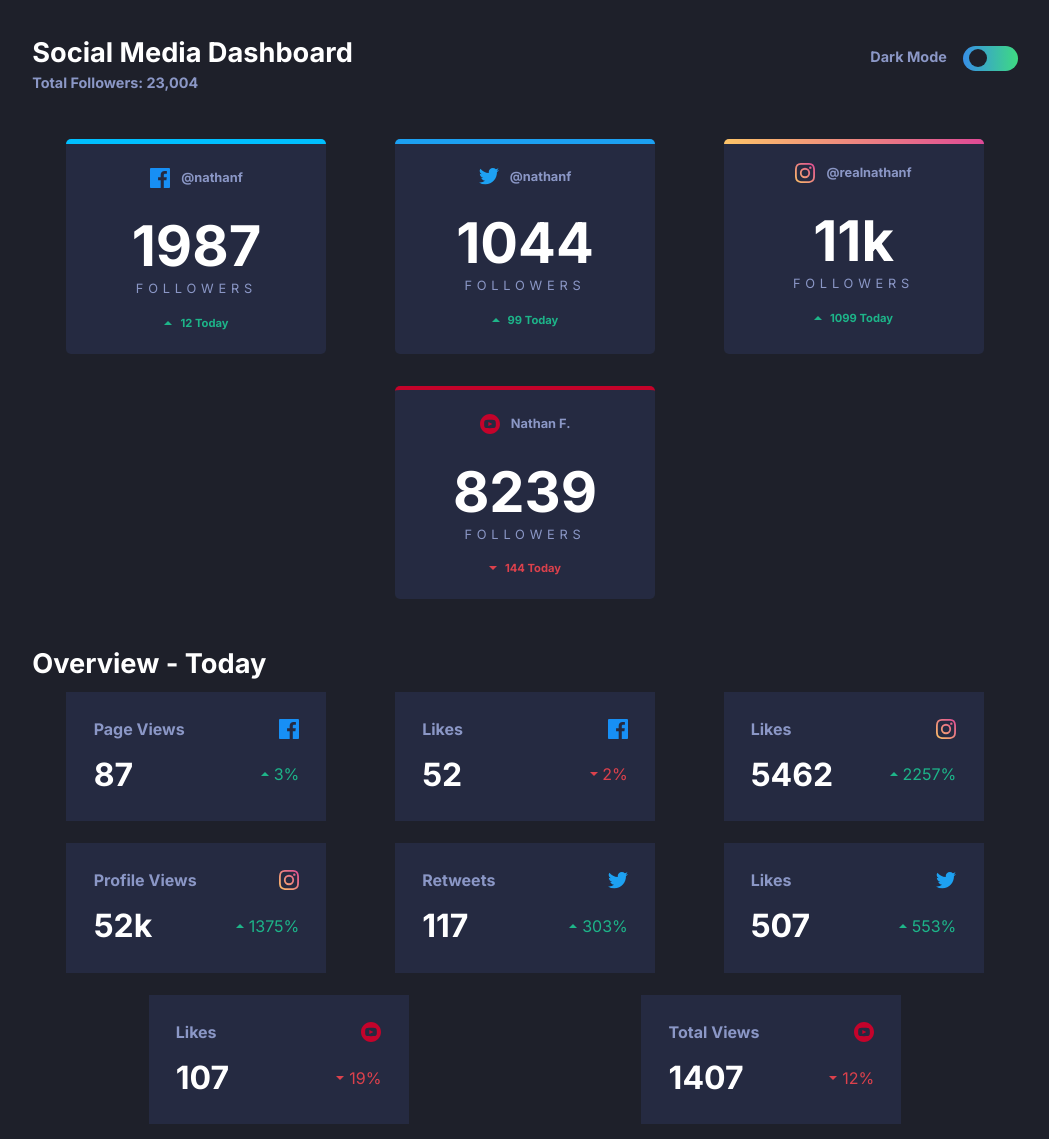
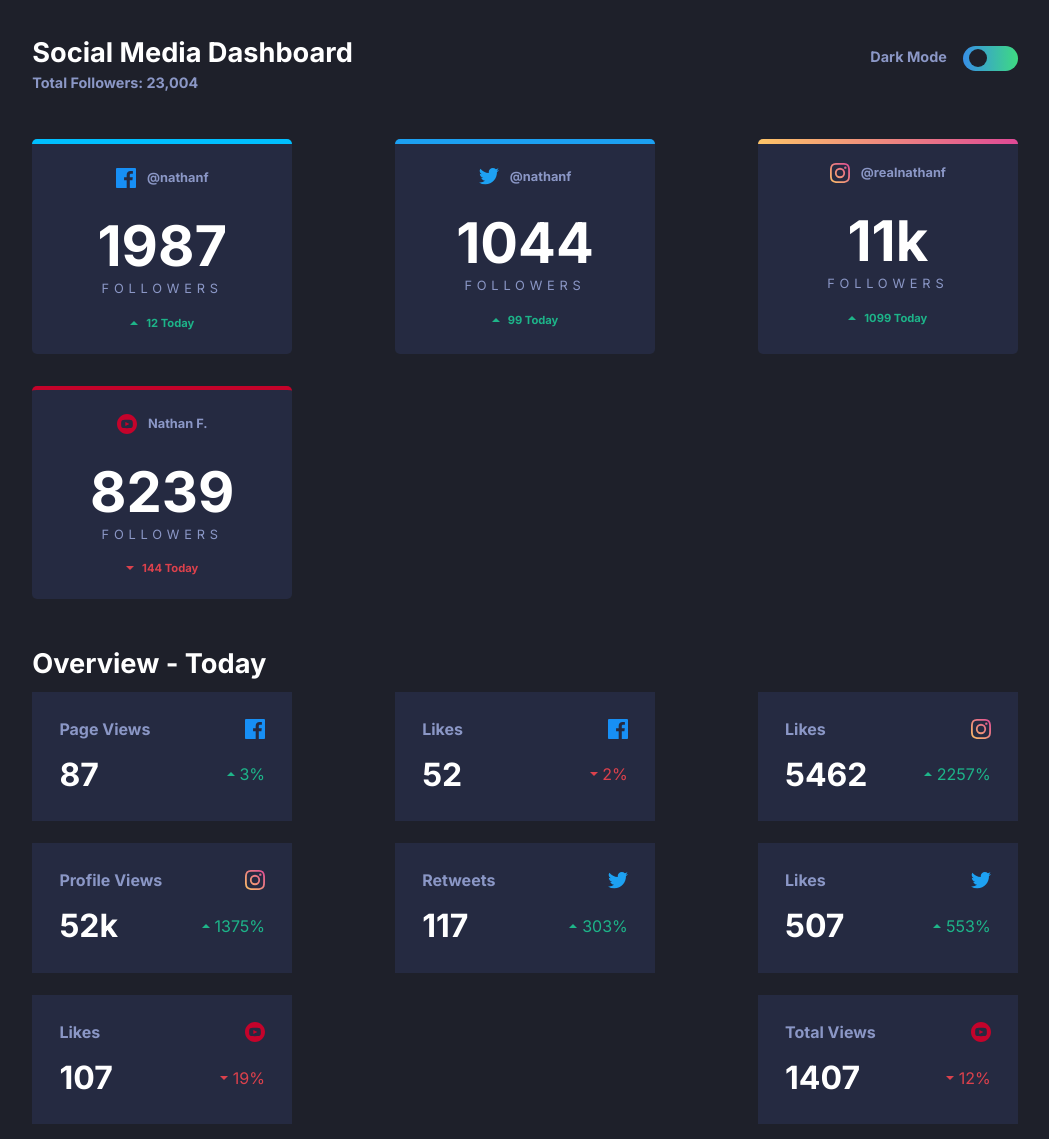
Before and after one commit to gomezlucas/FrMentor21, a plain HTML site: page index.html in a window 1280 px wide. Shown: the top 1139 px of the page, without its empty margins (115-1164 px from the left). Drawn offline with Linux system fonts and the light colour scheme.

Commit message:
layout modified

```diff
--- a/style.css
+++ b/style.css
@@ -53,7 +53,7 @@
   padding: 2rem 1.5rem 0 1.5rem;
 
   margin: 0 auto;
-  max-width: 1600px;
+  max-width: 1500px;
 }
 
 .header__title {
@@ -160,7 +160,7 @@
 .socialMedia {
   padding: 2rem 1.5rem 0 1.5rem;
   margin: 0 auto;
-  max-width: 1600px;
+  max-width: 1500px;
 }
 
 .socialMedia__list {
@@ -256,7 +256,7 @@
 .overview {
   padding: 2rem 1.5rem;
   margin: 0 auto;
-  max-width: 1600px;
+  max-width: 1500px;
 }
 
 .overview__title {
@@ -343,7 +343,7 @@
   }
 }
 
-@media screen and (min-width: 800px) {
+@media screen and (min-width: 850px) {
   header {
     padding: 2rem 9.2rem 0 9.2rem;
     display: flex;
@@ -355,7 +355,7 @@
     padding: 2rem 9.2rem 0 9.2rem;
   }
   .socialMedia__card {
-    margin: 1rem auto;
+    margin: 1rem 0;
   }
 
   .overview {
@@ -380,6 +380,6 @@
   }
 
   .overview__card {
-    margin: 0.7rem auto;
+    margin: 0.7rem 0;
   }
 }
```
